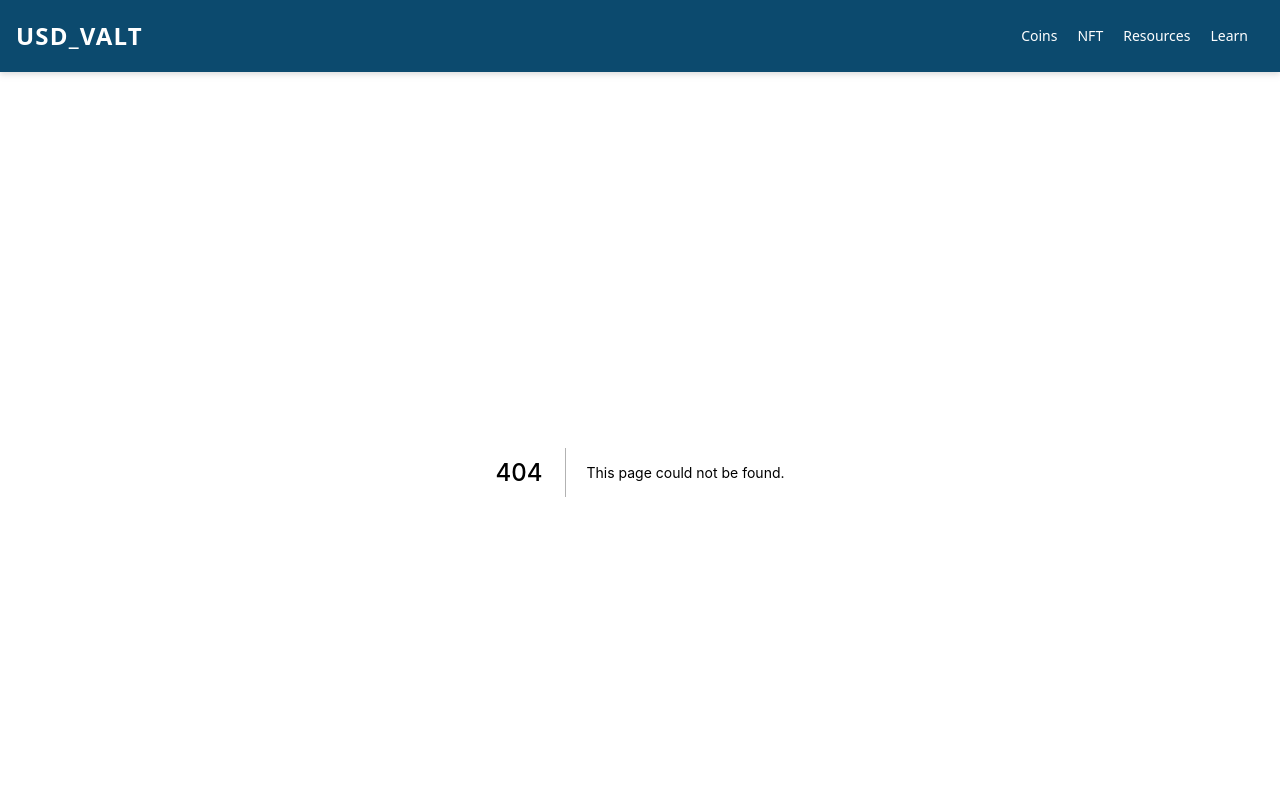
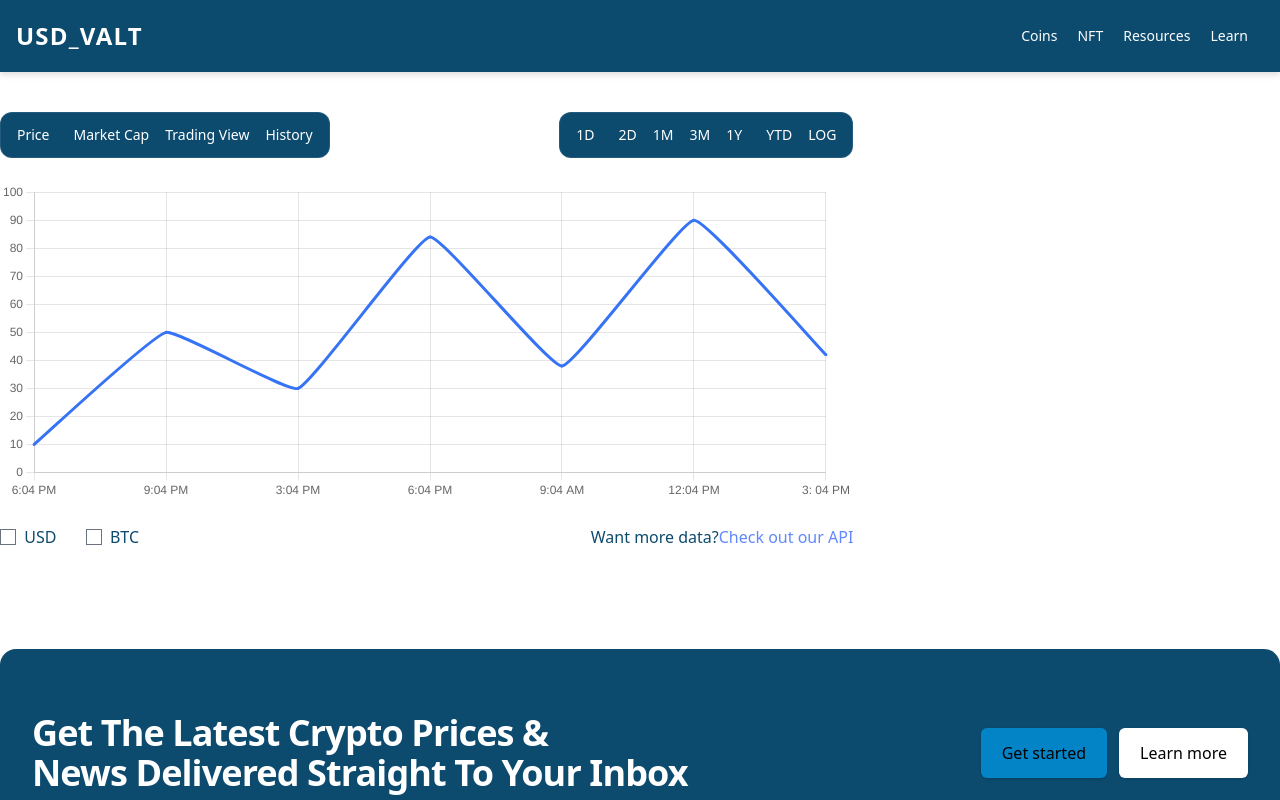
Before and after one commit to usama508/usd_valt, a Next.js app: page /coins/info in a window 1280 px wide. Before the commit this address had no page. Shown: the top 800 px of the page. Built offline with nearby package versions, Linux system fonts and the light colour scheme.

Commit message:
new commit

```diff
--- a/Components/Chart.js
+++ b/Components/Chart.js
@@ -1,100 +1,65 @@
-import React from 'react'
-import {useEffect,useState} from 'react'
-import {Chart as ChartJS, LineElement, CategoryScale, LinearScale,PointElement} from 'chart.js'
-import {Line} from 'react-chartjs-2'
+import { Line } from 'react-chartjs-2'
+import Chart from 'chart.js/auto'
 
-ChartJS.register(
-    CategoryScale,
-    LinearScale,
-    LineElement,
-    PointElement
+const randomPoints = [
+    [65, 59, 100, 80, 10, 56, 72, 45, 67, 55, 42],
+    [10, 50, 30, 84, 38, 90, 42, 77, 100, 0, 100],
+    [0, 59, 100, 80, 10, 56, 100, 0, 26, 23, 32],
+    [100, 42, 77, 100, 0, 100, 72, 45, 67, 55, 42],
+    [0, 100, 47, 19, 90, 34, 25, 65, 78, 0, 32],
+]
 
-)
-//https://api.coinranking.com/v2/coins/?limit=10
-function Chart() {
-   const [chart, setChart] = useState([])
-
-     const baseUrl=" https://api.coingecko.com/api/v3/coins/markets?vs_currency=usd&order=market_cap_desc&per_page=10&page=1&sparkline=false"
-     const proxyUrl='https://cors-anywhere.herokuapp.com/'
-     const apikey = "coinranking06c7087acd99a164d60c206dd7dee2fdefb3be281ce49833"
-
-     useEffect(()=>{
-        const fetchCoins = async () =>{
-            await fetch(`${proxyUrl}${baseUrl}`,{
-                method:'GET',
-                headers:{
-                    'Content-Type': 'application/json',
-                    'x-access-token': `${apikey}`,
-                    'Access-Control-Allow-Origin':'*'
-                }
-            }).then((response)=>{
-                response.json().then((json)=>{
-                    console.log(json)
-                })
-
-            }).catch(error=>{
-                console.log(error);
-            })
-
-        }
-        fetchCoins()
-
-     },[baseUrl,proxyUrl,apikey])
-
-    console.log('chart', chart)
-    const data= {
-       labels: ['Red', 'Blue', 'Yellow', 'Green', 'Purple', 'Orange'],
-        datasets: [{
-            label: '# of votes',
-           data: [12,19, 3, 5, 2, 3],
-            backgroundColor: [
-                'rgba(255, 99, 132, 0.2)',
-                'rgba(54, 162, 235, 0.2)',
-                'rgba(255, 206, 86, 0.2)',
-                'rgba(75, 192, 192, 0.2)',
-                'rgba(153, 102, 255, 0.2)',
-                'rgba(255, 159, 64, 0.2)'
-            ],
-            borderColor: [
-                'rgba(255, 99, 132, 1)',
-                'rgba(54, 162, 235, 1)',
-                'rgba(255, 206, 86, 1)',
-                'rgba(75, 192, 192, 1)',
-                'rgba(153, 102, 255, 1)',
-                'rgba(255, 159, 64, 1)'
-            ],
-            borderWidth: 1
-        }]
+const getRandomPoints = () => {
+    const rndInt = Math.floor(Math.random() * 4) + 1
+    return randomPoints[rndInt]
 }
 
-    const options= {
-        maintainAspectRatio:false,
-        scales: {
-            y: {
-                beginAtZero: true
-            }
+const data = {
+    labels: [
+        '6:04 PM',
+        '9:04 PM',
+        '3:04 PM',
+        '6:04 PM',
+        '9:04 AM',
+        '12:04 PM',
+        '3: 04 PM',
+    ],
+    datasets: [
+        {
+            fill: false,
+            lineTension: 0.1,
+            backgroundColor: 'red',
+            borderColor: '#3773f5',
+            borderCapStyle: 'butt',
+            borderDash: [],
+            borderDashOffset: 0.0,
+            borderJoinStyle: 'miter',
+            pointBorderColor: '#3773f5',
+            pointBackgroundColor: '#3773f5',
+            pointBorderWidth: 1,
+            pointHoverRadius: 5,
+            pointHoverBackgroundColor: '#3773f5',
+            pointHoverBorderColor: '#3773f5',
+            pointHoverBorderWidth: 2,
+            pointRadius: 1,
+            pointHitRadius: 10,
+            data: getRandomPoints(),
         },
-    legend:{
-        labels:{
-           fontSize:1
-        }
-    },
-    scales:{
-        y:{display:false}, x:{display:false}
-    }
+    ],
 }
 
+const options = {
+    plugins: {
+        legend: {
+            display: false,
+        },
+    },
+}
+
+const Graph = () => {
     return (
-    <div>
-        <Line
-        data={data}
-
-           options={options}
-
-
-        />
-    </div>
+        <Line data={data} options={options} width={400} height={150} />
     )
 }
 
-export default Chart
+export default Graph
--- a/Components/Table.js
+++ b/Components/Table.js
@@ -1,23 +1,22 @@
 /* eslint-disable jsx-a11y/alt-text */
 /* eslint-disable @next/next/no-img-element */
-import React, { useEffect, useState } from "react";
+import React, { useState } from "react";
 import ReactPaginate from "react-paginate";
 import styles from "../styles/Table.module.css";
 import Link from 'next/link'
-import Chart from "../Components/Chart";
 function Table({ data }) {
 
+  const chart ='https://s3.coinmarketcap.com/generated/sparklines/web/7d/2781/52.svg'
 
 
+  const [user, setUser] = useState(data.slice(0, 100));
+  const [pageNumber, setPageNumber] = useState(0);
+  const userPerPage = 10;
+  const pageVisit = pageNumber * userPerPage;
+  const pageCount = Math.ceil(user.length / userPerPage);
 
-  const [users, setUsers] = useState(data.slice(0, 100));
-  const [pageNumber, setPageNumber] = useState(0);
-  const usersPerPage = 10;
-  const pagesVisited = pageNumber * usersPerPage;
-  const pageCount = Math.ceil(users.length / usersPerPage);
-
-  const changePage = ({ selected }) => {
-    setPageNumber(selected);
+  const changePage = ({ select }) => {
+    setPageNumber(select);
   };
 
   return (
@@ -26,40 +25,42 @@ function Table({ data }) {
         table thead #table-head-name{
           position: sticky;
           left: 0;
-
+          background: rgb(12 74 110);
         }
         table tbody th {
           position: sticky;
           left: 0;
           z-index: 1;
-           background:  rgb(12 74 110)
+          background: rgb(12 74 110);
         }
         table tbody tr:hover > th {
           background: rgb(125 211 252);
-
         }
       `}</style>
-      <div className="bg-sky-900 text-white rounded-lg">
-        <div className="overflow-x-auto relative">
-          <table className="w-full text-sm text-left  ">
+
+      <div className="text-xl md:text-3xl text-sky-900 font-bold mb-3 pt-3 ml-3 ">
+        <h2>Today's Cryptocurrency Prices</h2>
+      </div>
+      <div className="overflow-x-auto rounded-lg bg-sky-900 relative">
+        <table className="w-full text-sm text-left text-white ">
           <thead
-              className='text-xs uppercase border-b border-t '
+            className='text-xs uppercase border-b border-t border-gray-300'
 
           >
             <tr>
-                <th scope="col" className="py-3 px-6 bg-sky-900">
+              <th scope="col" className="py-3 px-6">
                 #
               </th>
-                <th scope="col" className="py-3 text-center px-6 bg-sky-900" id="table-head-name">
+              <th scope="col" className="py-3 px-6 " id="table-head-name">
                 Name
               </th>
-                <th scope="col" className="py-3 text-center px-6">
+              <th scope="col" className="py-3 px-6">
                 Price
               </th>
-                <th scope="col" className="py-3 text-center px-6">
+              <th scope="col" className="py-3 px-6">
                 Market Cap
               </th>
-                <th scope="col" className="py-3 text-center px-6">
+              <th scope="col" className="py-3 px-6">
                 Volume
               </th>
               <th scope="col" className="py-3 px-6 text-center">
@@ -73,12 +74,11 @@ function Table({ data }) {
 
           <tbody>
             {data
-                .slice(pagesVisited, pagesVisited + usersPerPage)
+              .slice(pageVisit, pageVisit + userPerPage)
               .map((bit) => (
                 <tr
                   key={bit.id}
-                    className='border-b  border-sky-300 hover:bg-sky-300
-                        hover:text-black'
+                  className='border-b hover:bg-sky-300 hover:text-black '
 
 
                 >
@@ -96,9 +96,9 @@ function Table({ data }) {
                     <div className="flex">
                       <img width={22} src={bit.image} />
                       <span className="ml-2 hover:text-sky-600 ">
-                          <b><Link href={`/coin/${bit.name.toLowerCase()}`}>{bit.name}</Link></b>
+                        <b><Link href={`/coins/info?name=${bit.name}`}>{bit.name}</Link></b>
                       </span>
-                        <span className="text-white ml-1">
+                      <span className="text-sky-500 ml-1">
                         {bit.symbol.toUpperCase()}
                       </span>
                     </div>
@@ -119,7 +119,8 @@ function Table({ data }) {
                     </span>
                   </td>
                   <td className="py-4 px-6">
-                      <Chart />
+                    {" "}
+                    <img src={chart}></img>
                   </td>
                 </tr>
               ))}
@@ -144,7 +145,7 @@ function Table({ data }) {
           activeClassName={styles.paginationActive}
         />
       </div>
-      </div>
+
     </>
   );
 }
--- /dev/null
+++ b/pages/coins/info.js
@@ -0,0 +1,100 @@
+/* eslint-disable react-hooks/rules-of-hooks */
+import React from 'react'
+import {useState , useEffect} from 'react'
+import Chart from '../../Components/Chart'
+
+
+const styles = {
+  activeTab:'p-1 px-2 mr-2 rounded-lg bg-sky-900',
+  tabItem:'px-2',
+  tabContainer:'flex items-center p-2 rounded-xl bg-sky-900 border border-gray-100/10 text-sm',
+  info:'text-white mx-auto max-w-screen-2xl',
+  flexStart:'flex items-start',
+  flexBetween:'flex justify-between',
+  flexBetweenCenter:'flex justify-between items-center',
+  tabContainerWrapper:'p-10 pl-0 pr-0 w-2/3',
+  flexCenter:'flex items-center'
+}
+
+function info() {
+  const [coinName,setCoinName] = useState('')
+  const [coinSymbol,setCoinSymbol]=useState('')
+  const [price,setPrice]= useState('')
+
+  useEffect(()=>{
+    getURLData()
+  })
+
+  const getURLData = async()=>{
+    const queryString = window.Location.search
+    const urlParams = new URLSearchParams(queryString)
+
+    setCoinName(urlParams.get('coin'))
+    setCoinName(urlParams.get('price'))
+    setCoinName(urlParams.get('symbol'))
+  }
+  return (
+    <div className={styles.info}>
+      <main className={styles.main}>
+        <div className={styles.flexStart}>
+          <div className={styles.tabContainerWrapper}>
+            <div className={styles.flexBetween}>
+              <div className={styles.tabContainer}>
+                <p className={styles.activeTab}>Price</p>
+                <p className={styles.tabItem}>Market Cap</p>
+                <p className={styles.tabItem}>Trading View</p>
+                <p className={styles.tabItem}>History</p>
+
+              </div>
+              <div className={styles.tabContainer}>
+              <p className={styles.activeTab}>1D</p>
+                <p className={styles.tabItem}>2D</p>
+                <p className={styles.tabItem}>1M</p>
+                <p className={styles.tabItem}>3M</p>
+                <p className={styles.activeTab}>1Y</p>
+                <p className={styles.tabItem}>YTD</p>
+                <p className={styles.tabItem}>LOG</p>
+
+
+              </div>
+
+            </div>
+            <br/>
+            <Chart/>
+            <br />
+            <div className={styles.flexBetweenCenter}>
+              <div className='flex'>
+                <div className={` text-sky-900 ${styles.flexCenter}`}>
+                  <input className='outline-none ' type='checkbox'/> &nbsp; USD
+
+                </div>
+                &nbsp;&nbsp;&nbsp;&nbsp;&nbsp;&nbsp;&nbsp;
+                <div className={` text-sky-900 ${styles.flexCenter}`}>
+                  <input type='checkbox'/> &nbsp; BTC
+
+                </div>
+
+              </div>
+              <p className='text-sky-900'>
+                Want more data?{''}
+                <span className='text-[#6188FF]'>Check out our API</span>
+              </p>
+
+            </div>
+            <br />
+            <br />
+
+
+          </div>
+
+        </div>
+
+      </main>
+
+
+    </div>
+
+  )
+}
+
+export default info
```
Lines whose indentation alone changed are shown as unchanged.
